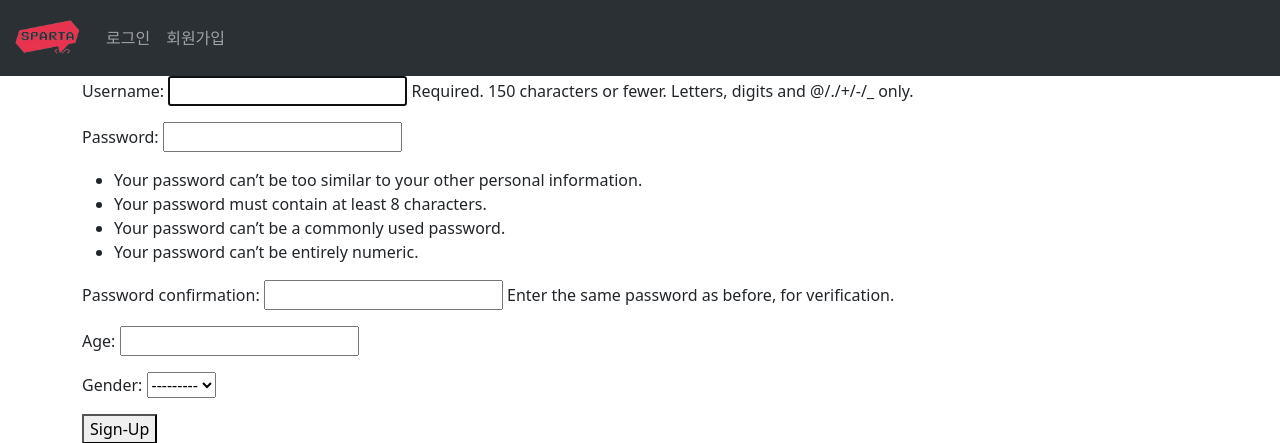
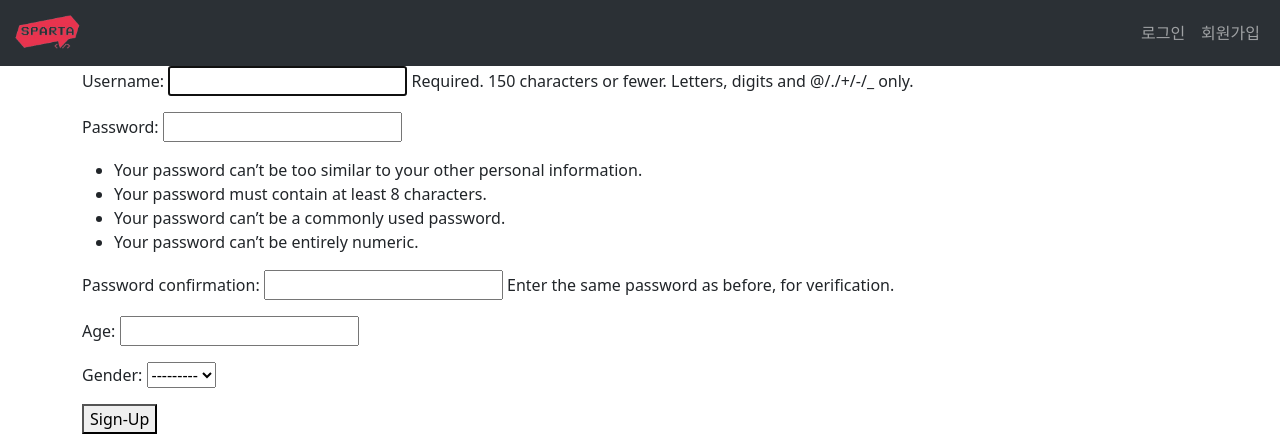
Before and after one commit to pkg0203/SpartaMarket, a Django app: page /accounts/signup/ in a window 1280 px wide. Shown: the top 443 px of the page. Run offline with Django 4.2, Linux system fonts and the light colour scheme.

Commit message:
navbar 완성...?

```diff
--- a/spartamarket/templates/base.html
+++ b/spartamarket/templates/base.html
@@ -14,38 +14,48 @@
 
 <body>
     <nav class="navbar navbar-expand-lg bg-body-tertiary" data-bs-theme="dark">
-        <div class="container-fluid">
-            <a class="navbar-brand" href="{%url 'index'%}">
-                <img src="{%static 'images/logo.PNG'%}" style="width: 70px;">
+        <div class="container-fluid d-flex justify-content-between">
+            <div>
+                <a class="navbar-brand" href="{% url 'index' %}">
+                    <img src="{% static 'images/logo.PNG' %}" style="width: 70px;">
                 </a>
-            <button class="navbar-toggler" type="button" data-bs-toggle="collapse" data-bs-target="#navbarNav"
-                aria-controls="navbarNav" aria-expanded="false" aria-label="Toggle navigation">
-                <span class="navbar-toggler-icon"></span>
-            </button>
+            </div>
             <div class="collapse navbar-collapse" id="navbarNav">
-                <ul class="navbar-nav">
-                    {%if request.user.is_authenticated%}
-                    <li>
-                        <a class="nav-link" href="{%url 'products:show'%}">물건 살펴보기</a>
+                <ul class="navbar-nav justify-content-center">
+                    {% if request.user.is_authenticated %}
+                    <li class="nav-item">
+                        <a class="nav-link" href="{% url 'products:show' %}">
+                            <span class="material-symbols-outlined" style="color: white;">
+                                shopping_cart
+                                </span>
+                        </a>
                     </li>
-                    <li>
-                        <form action="{%url 'accounts:logout'%}" method="POST">
-                            {%csrf_token%}
-                            <button type="submit" class="nav-link">로그아웃</button>
+                    {% endif %}
+                </ul>
+            </div>
+            <div>
+                <div class="collapse navbar-collapse" id="navbarNav">
+                    <ul class="navbar-nav justify-content-end">
+                        {% if request.user.is_authenticated %}
+                        <li class="nav-item">
+                            <form action="{% url 'accounts:logout' %}" method="POST">
+                                {% csrf_token %}
+                                <button type="submit" class="nav-link btn btn-link">로그아웃</button>
                             </form>
                         </li>
-                    <li>
-                        <a class="nav-link " href="{%url 'accounts:mypage' request.user.pk%}">마이페이지</a>
+                        <li class="nav-item">
+                            <a class="nav-link" href="{% url 'accounts:mypage' request.user.pk %}">마이페이지</a>
                         </li>
-                    {%else %}
+                        {% else %}
                         <li class="nav-item">
-                        <a class="nav-link" href="{%url 'accounts:login'%}">로그인</a>
+                            <a class="nav-link" href="{% url 'accounts:login' %}">로그인</a>
                         </li>
                         <li class="nav-item">
-                        <a class="nav-link" href="{%url 'accounts:signup'%}">회원가입</a>
+                            <a class="nav-link" href="{% url 'accounts:signup' %}">회원가입</a>
                         </li>
-                    {%endif%}
+                        {% endif %}
                     </ul>
+                </div>
             </div>
         </div>
     </nav>
```
Lines whose indentation alone changed are shown as unchanged.
